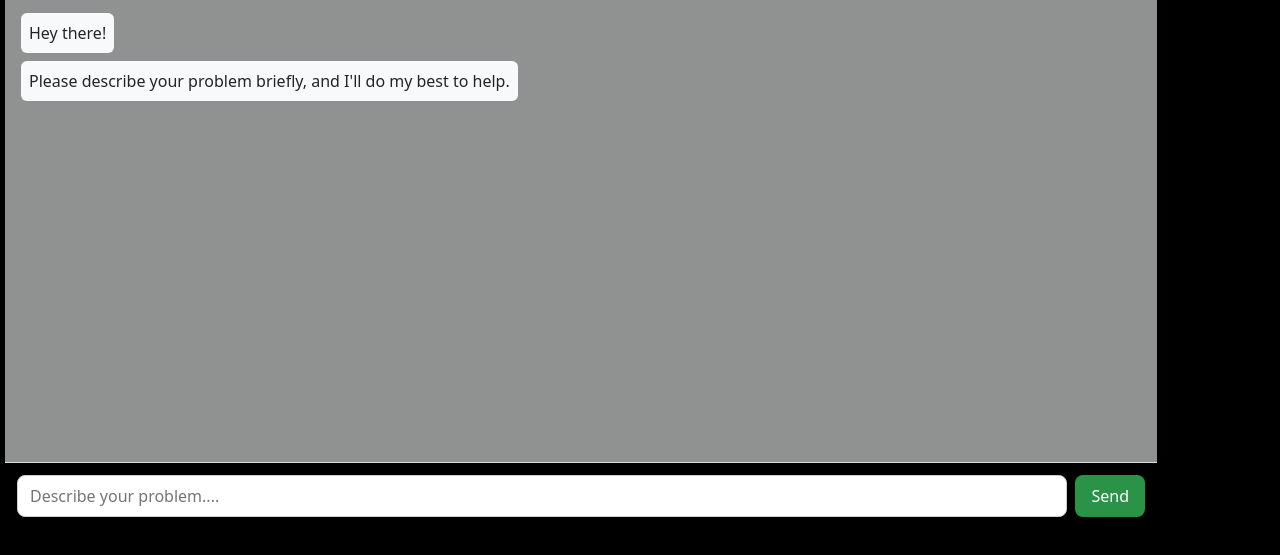
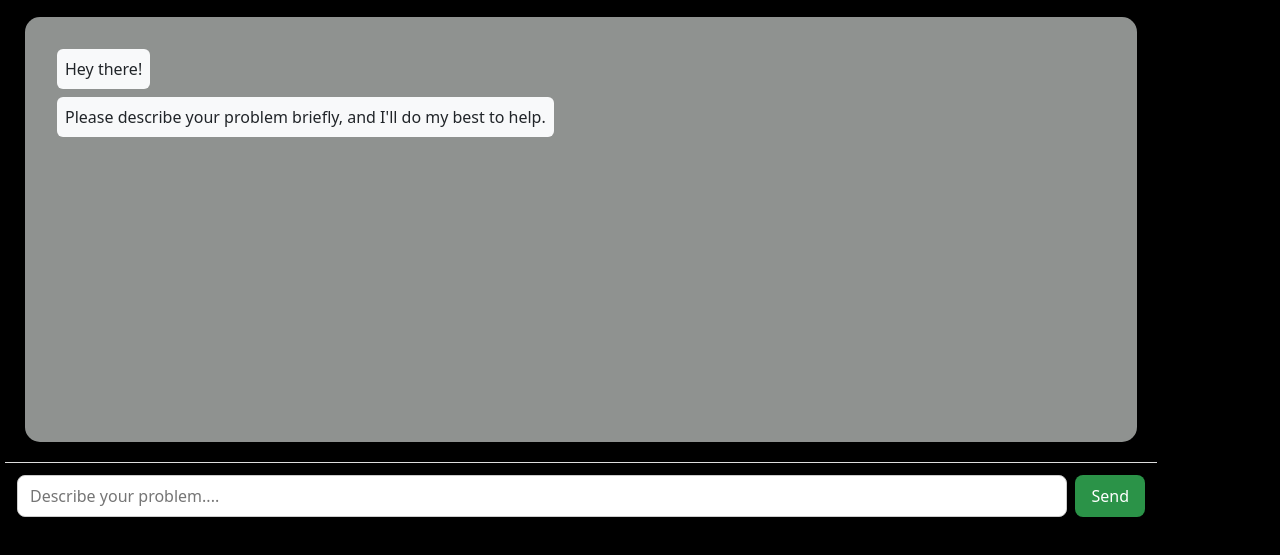
Before and after one commit to harshanx/mywebsite, a plain HTML site: page solution.html in a window 1280 px wide. Shown: the part 91-646 px from the top of the page. Drawn offline with nearby package versions, Linux system fonts and the light colour scheme.

Commit message:
Update solution.html

```diff
--- a/solution.html
+++ b/solution.html
@@ -32,8 +32,10 @@
     .chat-body {
       flex: 1;
       overflow-y: auto;
-      padding: 1rem;
+      padding: 2rem;
       background:#8f9290;
+       border-radius: 15px;
+      margin: 20px;
     }
 
     .chat-footer {
```
